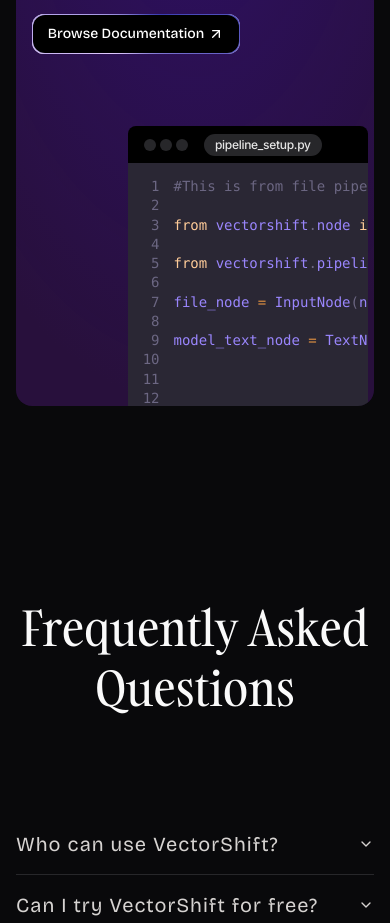
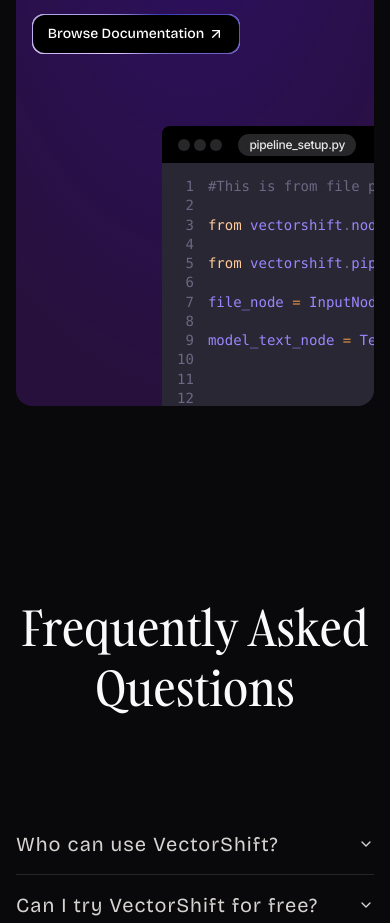
Before and after one commit to omraval18/vectorshift, a Next.js app: page / in a window 390 px wide. Shown: the part 9880-10803 px from the top of the page. Built offline with nearby package versions, Linux system fonts and the light colour scheme.

Commit message:
adjusted position of codeblock in docs card

```diff
--- a/src/app/(landing)/_components/docs-section/index.tsx
+++ b/src/app/(landing)/_components/docs-section/index.tsx
@@ -29,7 +29,7 @@
                   </Button>
               </div>
 
-              <div className="md:absolute relative z-20 md:-right-4 -right-24 lg:-right-[10%]  -bottom-10 object-contain rounded-2xl">
+              <div className="md:absolute relative z-20 md:-right-4 -right-[40%] lg:-right-[10%]  -bottom-10 object-contain rounded-2xl">
                   <div className="mt-8 md:w-full md:h-full max-w-60 max-h-60 md:max-w-full md:max-h-full gap-0  md:block">
                       <div className="bg-black rounded-lg  w-full">
                           <div className="flex items-center w-full">
```
